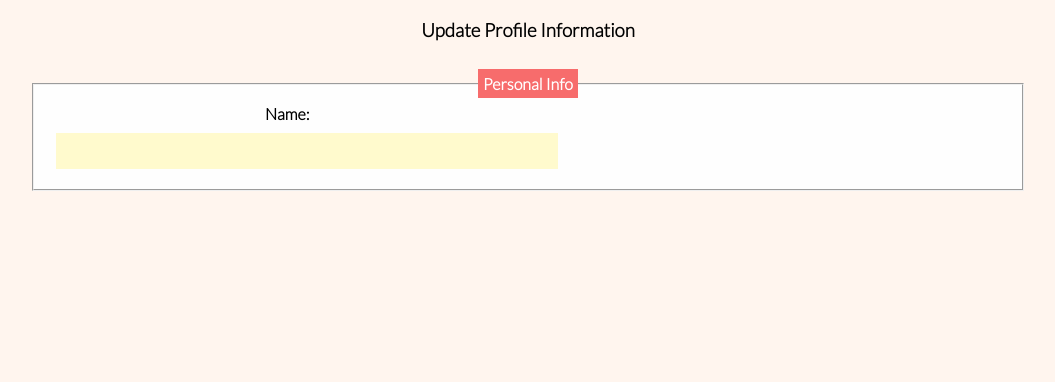
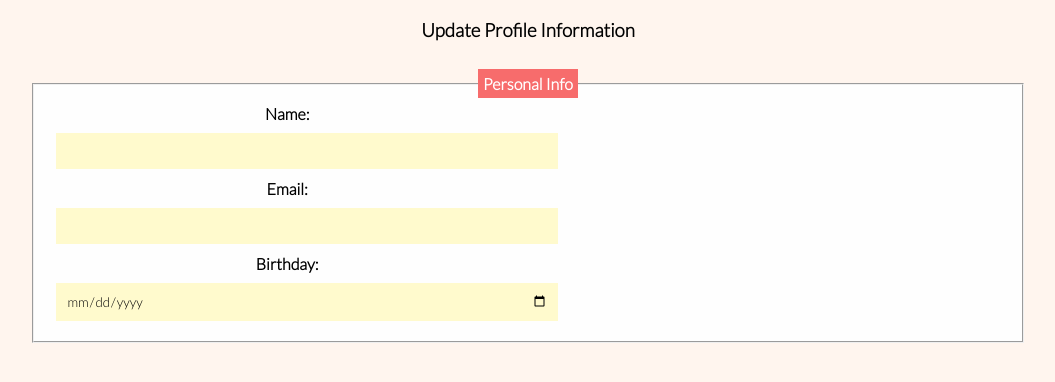
Before and after one commit to szmtz/profile-info-form-practice, a plain HTML site: page index.html in a window 1280 px wide. Shown: the part 90-472 px from the top of the page, without its empty margins (112-1167 px from the left). Drawn offline with Linux system fonts and the light colour scheme.

Commit message:
Add email and dob label and input elements

```diff
--- a/index.html
+++ b/index.html
@@ -12,6 +12,10 @@
       </legend>
       <label for="name">Name:</label><br>
       <input type="text" id="name"><br>
+      <label for="email">Email:</label><br>
+      <input type="email" id="email"><br>
+      <label for="dob">Birthday:</label><br>
+      <input type="date" id="dob"><br>
 
     </fieldset>
     </form>
```
